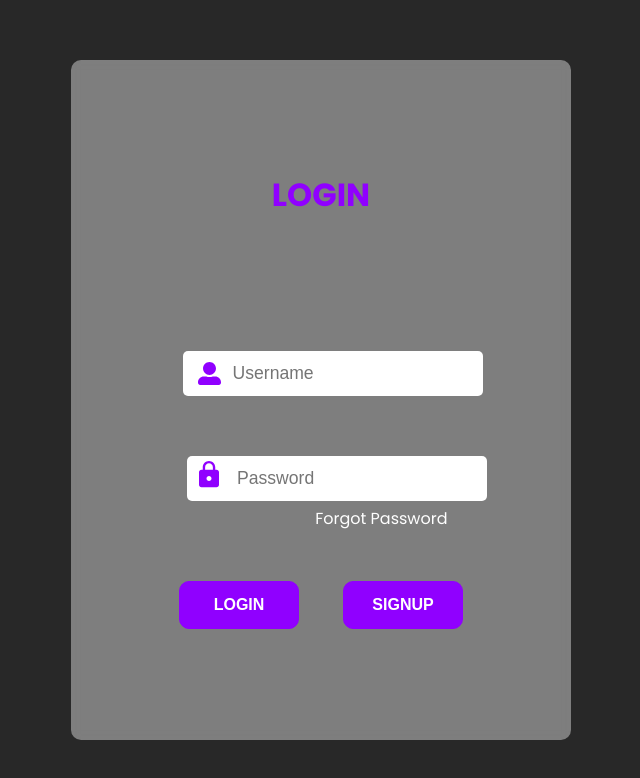
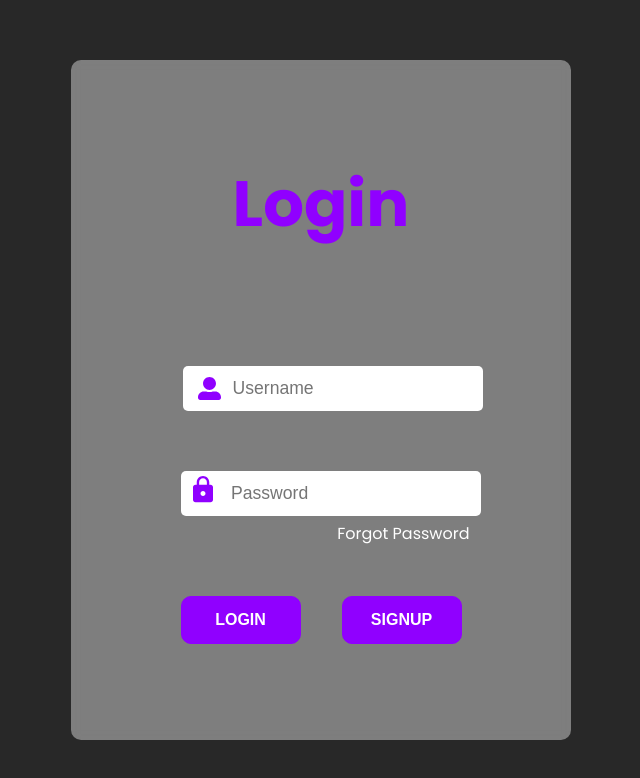
Before and after one commit to 404-Runtime-Terror/Password-Manager-Frontend, a Next.js app: page / in a window 1280 px wide. Shown: the top 778 px of the page, without its empty margins (319-959 px from the left). Built offline with nearby package versions, Linux system fonts and the light colour scheme.

Commit message:
update login page style

```diff
--- a/pages/components/Login/style.module.css
+++ b/pages/components/Login/style.module.css
@@ -40,7 +40,8 @@
 
 .login_head {
   color: var(--primary-color);
-  text-transform: uppercase;
+  text-transform: capitalize;
+  font-size: 2rem;
 }
 
 .login_input_box {
@@ -59,8 +60,11 @@
   padding-left: 50px;
   /* min-width: 200px; */
 }
+.login_input_box:nth-child(2) {
+  margin-left: 8px;
+}
 
-.login_input_icon{
+.login_input_icon {
   color: var(--primary-color);
   position: relative;
   left: 38px;
@@ -81,12 +85,11 @@
 }
 
 .redirect {
-  width: 20vw;
+  width: 300px;
   text-align: right;
   text-decoration: none;
   color: white;
   margin-right: 3px;
-  white-space: nowrap;
 }
 .redirect:hover {
   text-decoration: underline;
@@ -105,12 +108,25 @@
   width: 120px;
 }
 
-@media(max-width:380px){
-  .login_input{
+@media (min-width: 550px) {
+  .login_box {
+    /* display: block; */
+  }
+
+  .login_background {
+    width: 100%;
+  }
+
+  .redirect {
+    /* width: 200px; */
+  }
+}
+
+@media (max-width: 380px) {
+  .login_input {
     width: 200px;
   }
-
-  .redirect{
+  .redirect {
     width: 200px;
     font-size: 0.8rem;
   }
```
